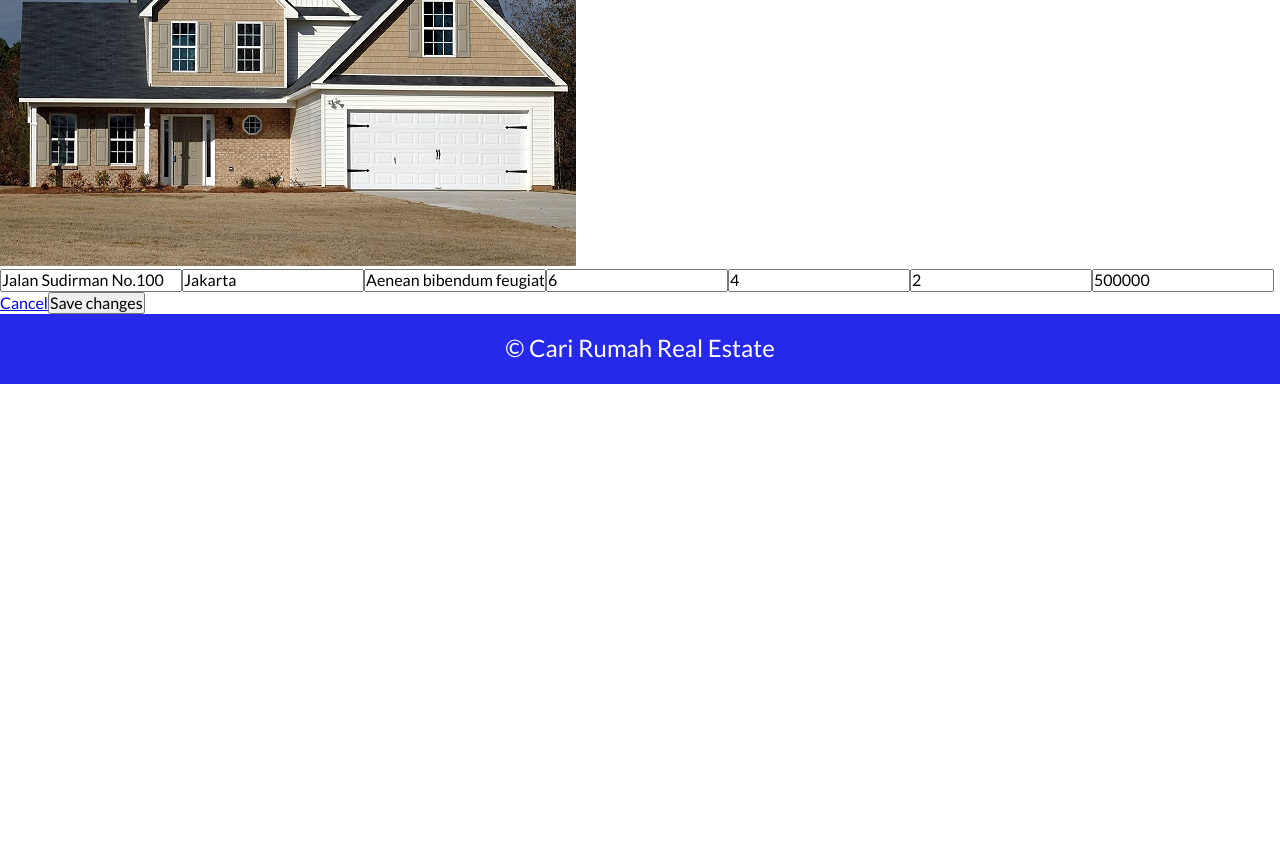
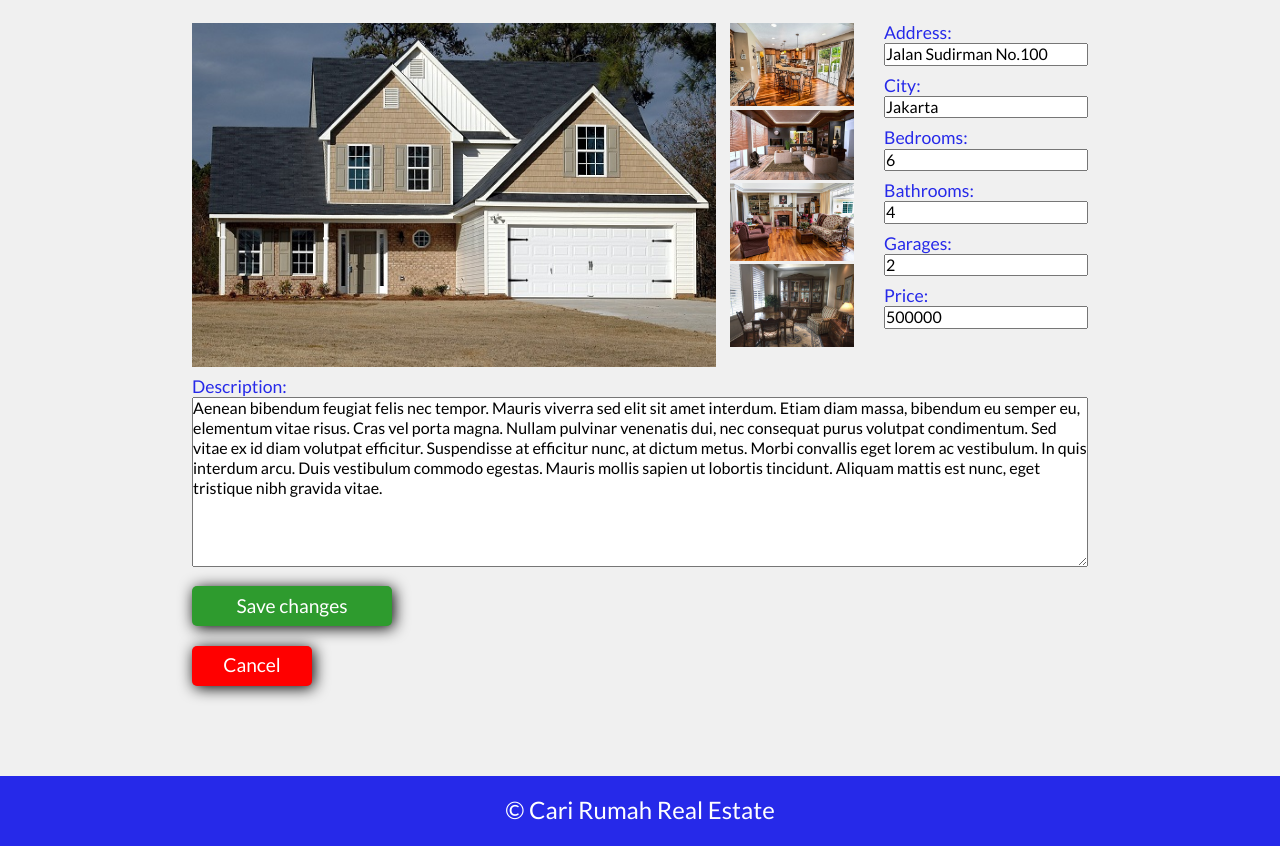
Before and after one commit to maxitron93/real_estate, a React app: page /listing/1/edit in a window 1280 px wide. Shown: the part 182-1028 px from the top of the page. Before the commit the page ends 800 px from the top, so only its background shows below. Built offline with nearby package versions, Linux system fonts and the light colour scheme.

Commit message:
Add edit styling

```diff
--- /dev/null
+++ b/src/assets/css/components/_edit.scss
@@ -0,0 +1,100 @@
+.component-edit {
+  padding-bottom: 70px;
+  background-color: $light-grey-background;
+}
+
+.component-edit h2 {
+    font-size: 300%;
+    text-align: center;
+    padding-top: 40px;
+    padding-bottom: 40px;
+    color: $main-blue;
+}
+
+.component-edit .edit-container {
+  width: 70%;
+  margin: 0 auto;
+}
+
+.component-edit .edit-container .images-area {
+  display: inline-block;
+  width: 75%;
+}
+
+.component-edit .edit-container .images-area .main-image {
+  width: 78%;
+  vertical-align: top;
+}
+
+.component-edit .edit-container .images-area .sub-images {
+  display: inline-block;
+  width: 18.5%;
+  margin-left: 2%;
+}
+
+.component-edit .edit-container .images-area .sub-images img {
+  width: 100%;
+}
+
+.component-edit .edit-container .proerty-information-area {
+  display: inline-block;
+  width: 25%;
+  vertical-align: top;
+  padding-left: 20px;
+}
+
+.component-edit .edit-container .edit-input-area {
+  margin-bottom: 10px;
+  color: $main-blue;
+}
+
+.component-edit .edit-container .edit-input-area p {
+  font-size: 110%;
+}
+
+.component-edit .edit-container .edit-input-area input {
+  width: 100%;
+}
+
+.component-edit .edit-container .description-edit-area {
+  margin-top: 10px;
+  color: $main-blue;
+}
+
+.component-edit .edit-container .description-edit-area p {
+  font-size: 110%;
+}
+
+.component-edit .edit-container .description-edit-area textarea {
+  width: 100%;
+  height: 170px;
+  line-height: 20px;
+}
+
+.component-edit .edit-container .edit-button {
+  background-color: $button-green;
+  margin-top: 15px;
+  border: none;
+  color: white;
+  height: 40px;
+  width: 200px;
+  font-size: 120%;
+  border-radius: 5px;
+  box-shadow: 2px 2px 15px black;
+}
+
+.component-edit .edit-container .link-button {
+  display: block;
+  margin-bottom: 20px;
+  margin-top: 20px;
+  height: 40px;
+  font-size: 120%;
+  background-color: red;
+  width: 120px;
+  text-align: center;
+  padding-top: 8px;
+  border-radius: 5px;
+  text-decoration: none;
+  color: white;
+  box-shadow: 2px 2px 15px black;
+}
--- a/src/assets/css/styles.scss
+++ b/src/assets/css/styles.scss
@@ -8,3 +8,4 @@
 @import './components/footer';
 @import './components/browseListings';
 @import './components/listing';
+@import './components/edit';
--- a/src/assets/js/components/EditListing.js
+++ b/src/assets/js/components/EditListing.js
@@ -7,11 +7,11 @@ class EditListing extends React.Component {
   state = {
     property: {},
     edited: false,
+    description: ""
   }
 
   handleOnSubmit = (event) => {
     event.preventDefault()
-    console.log(this.state.property)
 
     data.forEach((current, index, array) => {
       if(current.id === parseInt(this.state.property.id)) {
@@ -22,6 +22,7 @@ class EditListing extends React.Component {
         current.bathrooms = event.target.bathrooms.value
         current.garages = event.target.garages.value
         current.price = event.target.price.value
+        current.description = event.target.description.value
       }
     })
 
@@ -30,8 +31,6 @@ class EditListing extends React.Component {
         edited: true
       }
     })
-
-    console.log(data)
   }
 
   componentDidMount() {
@@ -43,7 +42,17 @@ class EditListing extends React.Component {
     })
     this.setState(() => {
       return {
-        property: property
+        property: property,
+        description: property.description
+      }
+    })
+  }
+
+  handleChange = (event) => {
+    let newDescription = event.target.value
+    this.setState(() => {
+      return {
+        description: newDescription
       }
     })
   }
@@ -51,20 +60,54 @@ class EditListing extends React.Component {
   render() {
     if(!this.state.edited) {
       return (
-        <div>
-          <img src={this.state.property.mainImage} alt=""/>
         <form onSubmit={this.handleOnSubmit}>
+          <div className="component-edit">
+            <h2>Edit Property</h2>
+            <div className="edit-container">
+              <div className="images-area">
+                <img className="main-image" src={this.state.property.mainImage} alt="Main Image"/>
+                <div className="sub-images">
+                  <img src={this.state.property.subImage1} alt="Sub Image"/>
+                  <img src={this.state.property.subImage2} alt="Sub Image"/>
+                  <img src={this.state.property.subImage3} alt="Sub Image"/>
+                  <img src={this.state.property.subImage4} alt="Sub Image"/>
+                </div>
+              </div>
+                <div className="proerty-information-area">
+                  <div className="edit-input-area">
+                    <p>Address:</p>
                     <input type="text" name="address" defaultValue={this.state.property.address} />
+                  </div>
+                  <div className="edit-input-area">
+                    <p>City:</p>
                     <input type="text" name="city" defaultValue={this.state.property.city} />
-            <input type="text" name="description" defaultValue={this.state.property.description} />
+                  </div>
+                  <div className="edit-input-area">
+                    <p>Bedrooms:</p>
                     <input type="text" name="bedrooms" defaultValue={this.state.property.bedrooms} />
+                  </div>
+                  <div className="edit-input-area">
+                    <p>Bathrooms:</p>
                     <input type="text" name="bathrooms" defaultValue={this.state.property.bathrooms} />
+                  </div>
+                  <div className="edit-input-area">
+                    <p>Garages:</p>
                     <input type="text" name="garages" defaultValue={this.state.property.garages} />
+                  </div>
+                  <div className="edit-input-area">
+                    <p>Price:</p>
                     <input type="text" name="price" defaultValue={this.state.property.price} />
-            <Link to={`/listing/${this.state.property.id}`}>Cancel</Link>
-            <button>Save changes</button>
+                  </div>
+                </div>
+                <div className="description-edit-area">
+                  <p>Description:</p>
+                  <textarea name="description" value={this.state.description} onChange={this.handleChange}/>
+                </div>
+                <button className="edit-button">Save changes</button>
+                <Link className="link-button" to={`/listing/${this.state.property.id}`}>Cancel</Link>
+            </div>
+          </div>
         </form>
-        </div>
       )
     } else {
       return <Redirect to={`/listing/${this.state.property.id}`} />
--- a/src/assets/js/components/Listing.js
+++ b/src/assets/js/components/Listing.js
@@ -41,10 +41,6 @@ class Listing extends React.Component {
         }
       })
     }
-  }
-
-  handlePrintState = () => {
-    console.log(this.state)
   }
 
   render() {
```
Lines whose indentation alone changed are shown as unchanged.
